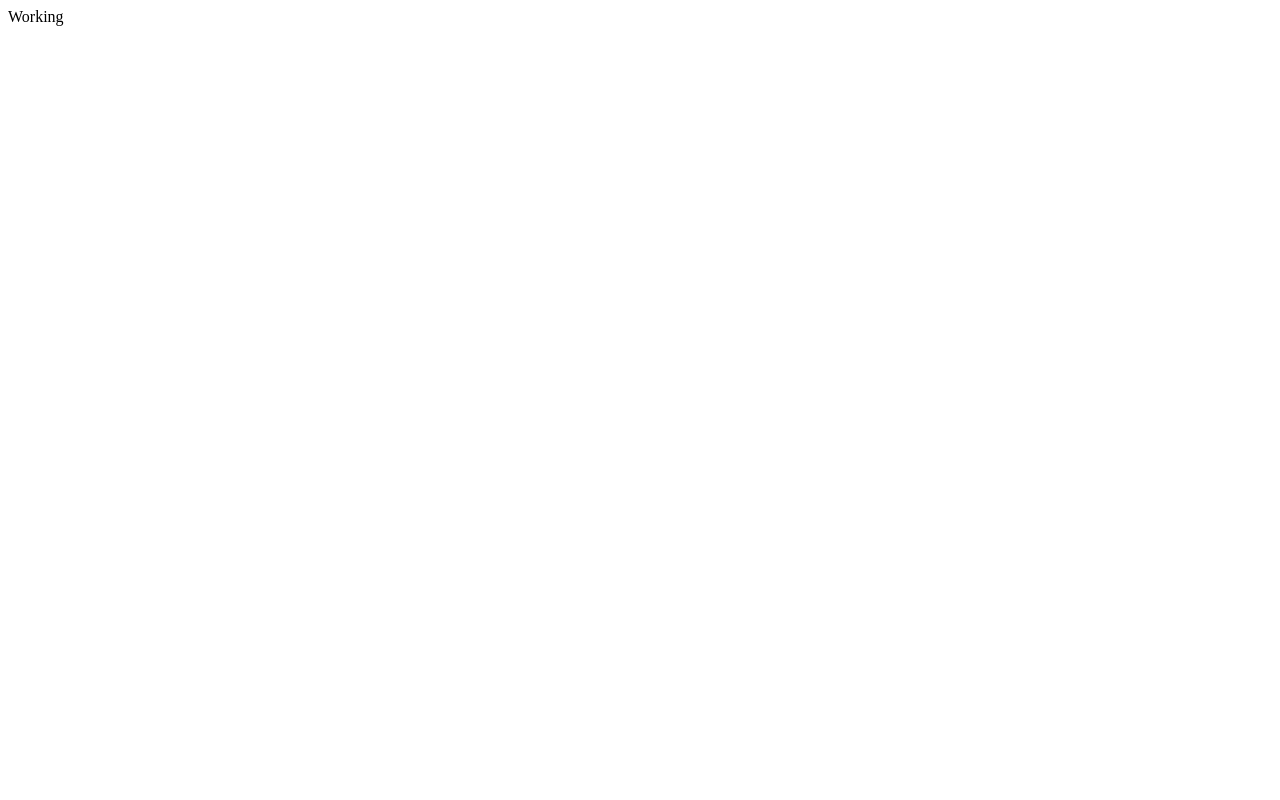
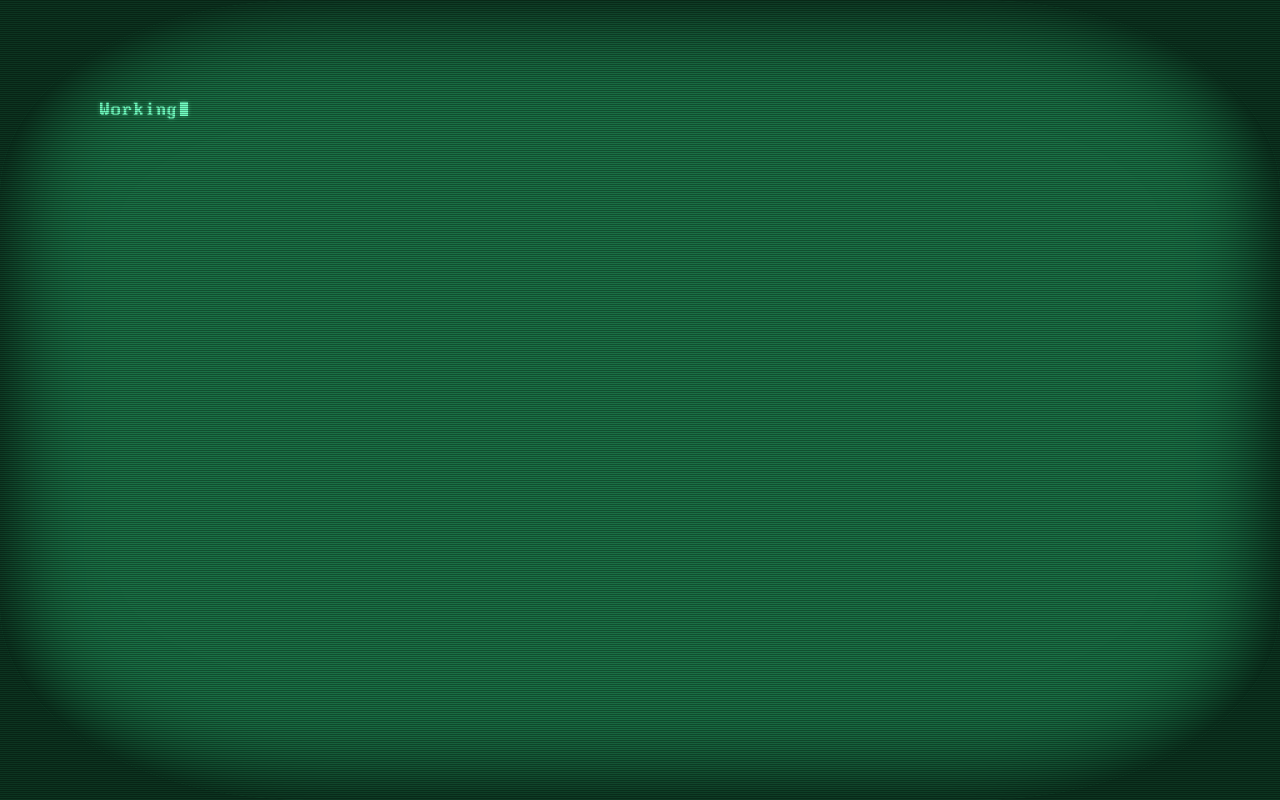
Before and after one commit to madam97/oldschoolchat, a React (Create React App) app: page / in a window 1280 px wide. Built offline with nearby package versions, Linux system fonts and the light colour scheme.

Commit message:
added old green style, blinking carraige, shadow on corners, shiny text

```diff
--- a/src/App.tsx
+++ b/src/App.tsx
@@ -2,9 +2,16 @@ import React from 'react';
 
 function App() {
   return (
-    <div className="App">
-      Working
-    </div>
+    <main>
+      <div className="background"></div>
+
+      <div>
+        <span>Working</span>
+      </div>
+      <div className="text-shine">
+        <span>Working</span>
+      </div>
+    </main>
   );
 }
 
--- /dev/null
+++ b/src/scss/_animations.scss
@@ -0,0 +1,5 @@
+@keyframes blinking {
+  0% { opacity: 1; }
+  50% { opacity: 0; }
+  100% { opacity: 1; }
+}
--- /dev/null
+++ b/src/scss/_main.scss
@@ -0,0 +1,58 @@
+* {
+  margin: 0;
+  padding: 0;
+  box-sizing: border-box;
+}
+
+html,
+body {
+  font-family: $font-body;
+  font-size: $font-size;
+}
+
+body {
+  cursor: none;
+  padding: $screen-border;
+  background: $bg-color-dark;
+  color: $primary;
+
+  &::after {
+    content: '';
+    z-index: 1;
+    position: fixed;
+    inset: 0;
+    background: linear-gradient(0deg, transparent 50%, rgba(0, 0, 0, 0.3) 50%);
+    background-size: 1px 2px;
+  }
+}
+
+main {
+  position: relative;
+}
+
+.background {
+  z-index: -1;
+  position: fixed;
+  inset: 0;
+  border-radius: 24%;
+  background-color: $bg-color;
+  box-shadow: 0 0 $screen-border $black inset;
+}
+
+.text-shine {
+  opacity: 0.5;
+  position: absolute;
+  inset: 0;
+  filter: blur(2px);
+}
+
+span::after {
+  content: '';
+  display: inline-block;
+  vertical-align:top;
+  width: 8px;
+  height: 14px;
+  background-color: $primary;
+  transform: translate(1px, 2px);
+  animation: blinking 1s step-start infinite;
+}
--- /dev/null
+++ b/src/scss/_variables.scss
@@ -0,0 +1,12 @@
+// Colors
+$primary:           #71ffc2;
+$bg-color:          #1a7045;
+$bg-color-dark:     #0c3420;
+$black:             #000000;
+
+// Fonts
+$font-body:         'DOS';
+$font-size:         20px;
+
+// Sizes
+$screen-border:     100px;
--- a/src/style.scss
+++ b/src/style.scss
@@ -0,0 +1,4 @@
+@import './scss/fonts';
+@import './scss/variables';
+@import './scss/animations';
+@import './scss/main';
```
